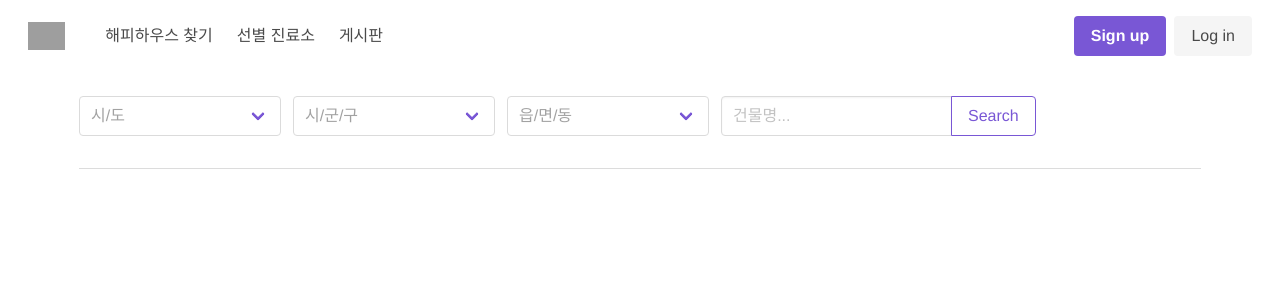
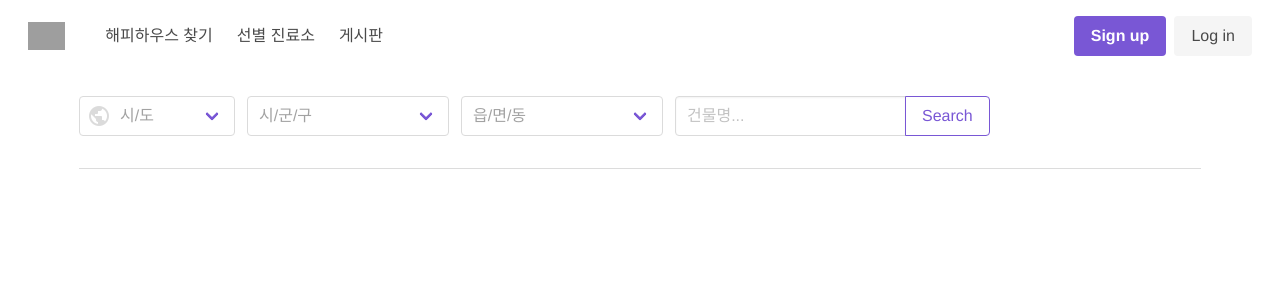
Before and after one commit to Been2zZ/happyhouse-vue, a Vue app: page /housesearch in a window 1280 px wide. Shown: the top 300 px of the page. Built offline with nearby package versions, Linux system fonts and the light colour scheme; grey boxes are pictures that could not be loaded.

Commit message:
add stylesheet

```diff
--- a/package.json
+++ b/package.json
@@ -13,6 +13,7 @@
     "bootstrap-vue": "2.19.0",
     "buefy": "0.9.4",
     "core-js": "^3.6.5",
+    "nuxt-buefy": "0.4.4",
     "vue": "2.6.12",
     "vue-router": "^3.2.0",
     "vuex": "^3.4.0"
--- a/public/index.html
+++ b/public/index.html
@@ -5,6 +5,7 @@
     <meta http-equiv="X-UA-Compatible" content="IE=edge">
     <meta name="viewport" content="width=device-width,initial-scale=1.0">
     <link rel="icon" href="<%= BASE_URL %>favicon.ico">
+    <link rel="stylesheet" href="https://cdn.materialdesignicons.com/5.3.45/css/materialdesignicons.min.css">
     <title><%= htmlWebpackPlugin.options.title %></title>
   </head>
   <body>
--- a/src/components/MapSearchBar.vue
+++ b/src/components/MapSearchBar.vue
@@ -9,10 +9,8 @@
   <section>
      <b-field expanded grouped>
             <b-field>
-                <b-select placeholder="시/도" type="search" >
+                <b-select placeholder="시/도" type="search" icon="earth">
                     <option>서울특별시</option>
-                    <option>세종특별자치시</option>
-                    <option>DB에서 가져와서 추가</option>
                 </b-select>
             </b-field>
             <b-field>
```
Also changed, not shown: 1 other file (tests, documents, lock files or other folders).
